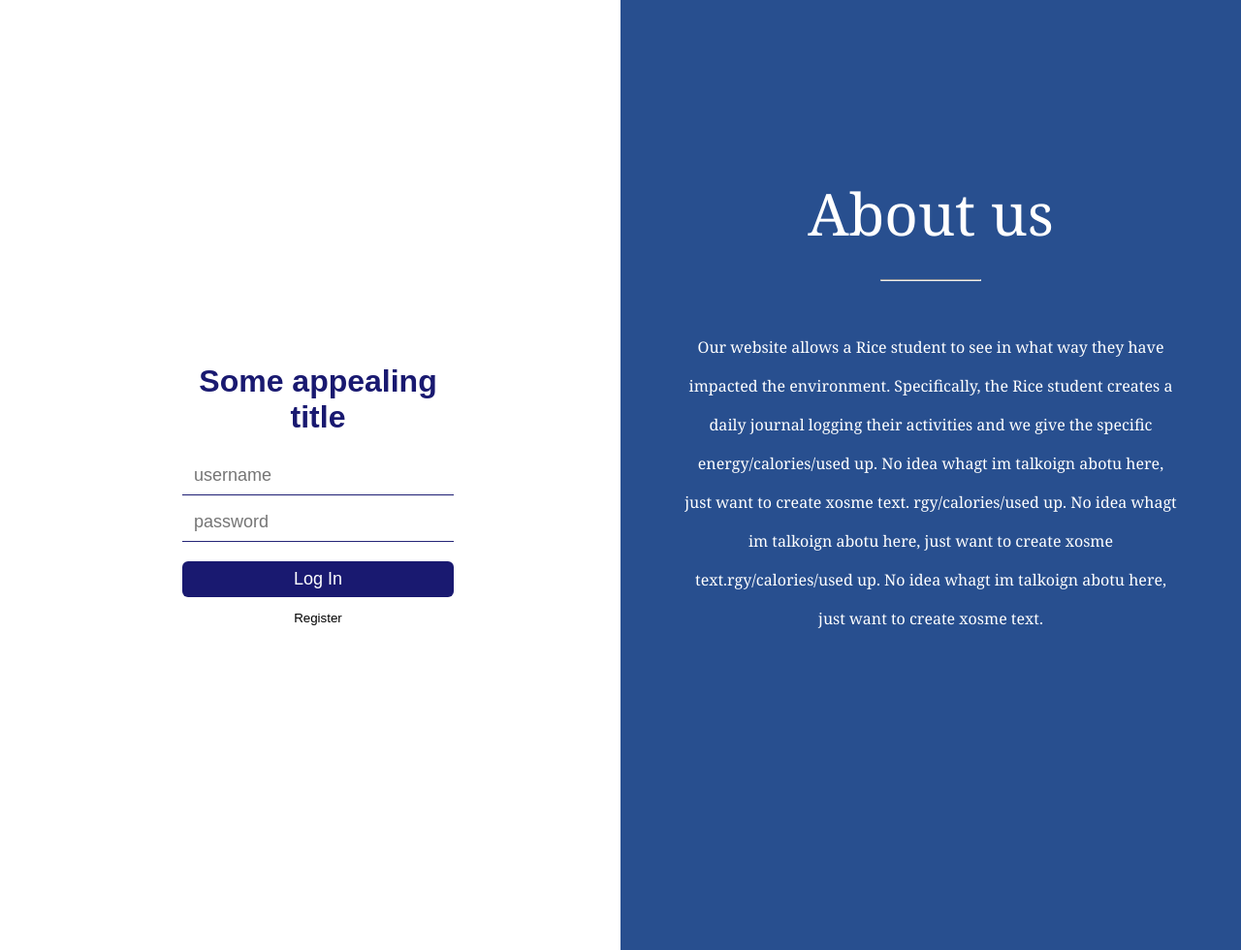
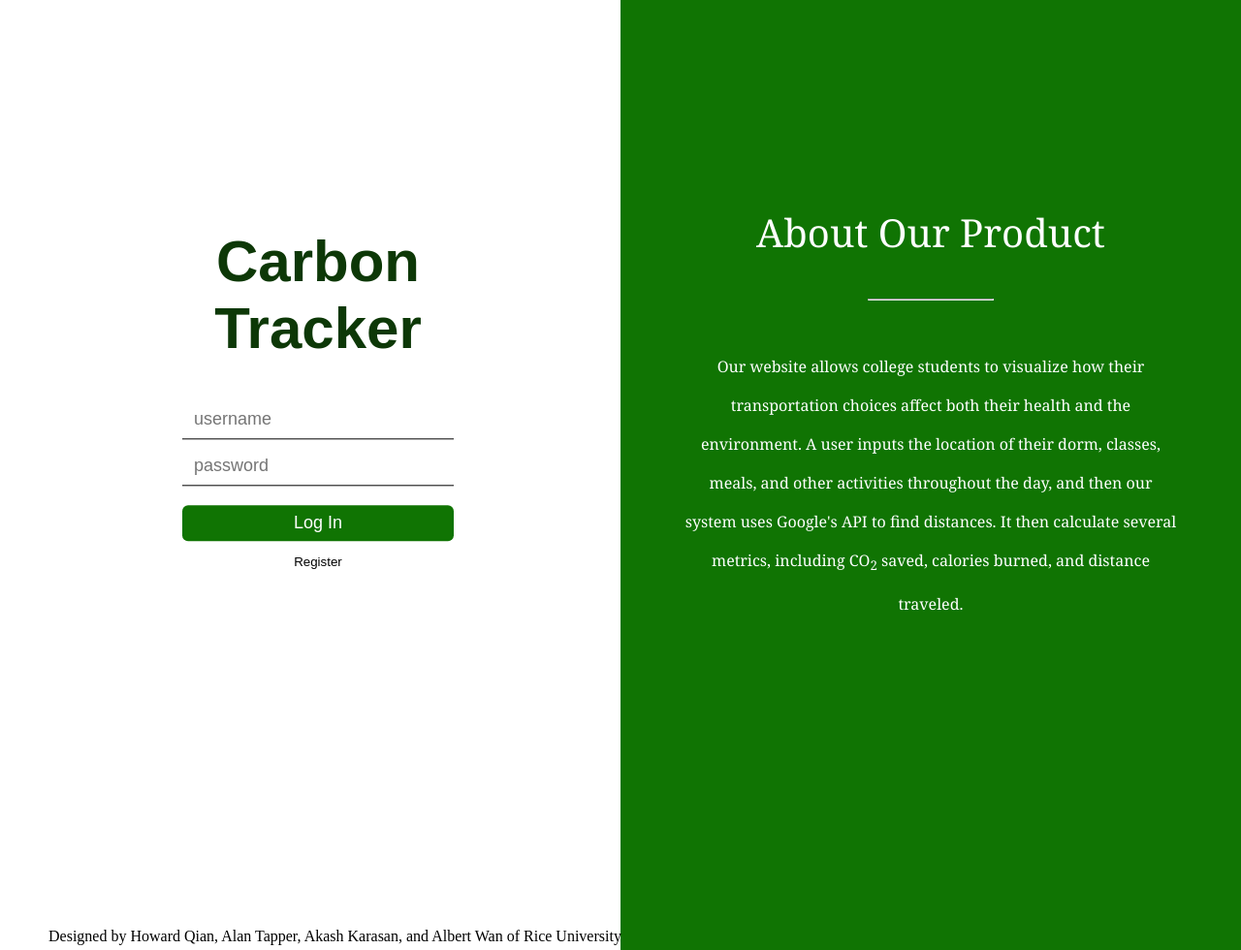
Before and after one commit to bertw2002/Carbon-Tracker, a Flask app: page / in a window 1280 px wide. Shown: the whole page at 97% size. Run offline with Flask 2, Linux system fonts and the light colour scheme.

Commit message:
Styled homepage

```diff
--- a/static/styles/homepage.css
+++ b/static/styles/homepage.css
@@ -1,6 +1,6 @@
 
 #heading {
-
+    font-size: 60px;
 }
 
 #textbox {
@@ -9,7 +9,7 @@
     font-size: 20px;
     padding: 8px 0;
     margin: 8px 0;
-    border-bottom: 1px solid #191970;
+    border-bottom: 1px solid #000000;
 }
 #textbox input {
     border: none;
@@ -24,7 +24,7 @@
     width: 100%;
     padding: 8px;
     color: #ffffff;
-    background: none #191970;
+    background: #107403;
     border: none;
     border-radius: 6px;
     font-size: 18px;
@@ -35,10 +35,10 @@
 #body1{
   width: 280px;
   position: absolute;
-  top: 50%;
+  top: 40%;
   left: 50%;
   transform: translate(-50%, -50%);
-  color: #191970;
+  color: #0d3807;
   font-family: sans-serif;
 }
 
@@ -49,17 +49,18 @@
   z-index: 1;
   top: 0;
   overflow-x: hidden;
-  padding-top: 20px;
+  padding-top: 0px;
 }
 
 .right {
   right:0;
-  background-color: #284F8F;
+  background-color: #107403;
   z-index: 0;
+  padding-top: 120px;
 }
 
 #aboutus {
-  font-size: 60px;
+  font-size: 40px;
 }
 
 br {
@@ -85,3 +86,10 @@ br {
   cursor: pointer;
   font-family: sans-serif;
 }
+
+.footer{
+  position: fixed;
+  justify-content: center;
+  bottom: 5px;
+  left: 50px;
+}
--- a/templates/homepage.html
+++ b/templates/homepage.html
@@ -9,7 +9,7 @@
   <body>
     <div class="split left">
       <div id="body1">
-        <h1 id="heading">Some appealing title</h1>
+        <h1 id="heading">Carbon Tracker</h1>
 
         <form method="POST">
           <div id="textbox">
@@ -28,18 +28,19 @@
     </div>
     <div class="split right">
       <div id="text">
-        <div id="aboutus"> About us </div>
+        <div id="aboutus">About Our Product</div>
         <br>
-        <hr style="width:20%">
+        <hr style="width:25%">
         <br>
-        <div> Our website allows a Rice student to see in what way they have impacted the environment.
-              Specifically, the Rice student creates a daily journal logging their activities and we
-              give the specific energy/calories/used up. No idea whagt im talkoign abotu here, just want
-              to create xosme text. rgy/calories/used up. No idea whagt im talkoign abotu here, just want
-              to create xosme text.rgy/calories/used up. No idea whagt im talkoign abotu here, just want
-              to create xosme text.</div>
+        <div> Our website allows college students to visualize how their transportation choices affect both their health and the environment.
+              A user inputs the location of their dorm, classes, meals, and other activities throughout the day, and then our system uses
+              Google's API to find distances. It then calculate several metrics, including CO<sub>2</sub> saved, calories burned, and distance
+              traveled.</div>
       </div>
     </div>
   </body>
+  <footer class="footer left">
+    Designed by Howard Qian, Alan Tapper, Akash Karasan, and Albert Wan of Rice University
+  </footer>
 </center>
 </html>
--- a/templates/interactivepage.html
+++ b/templates/interactivepage.html
@@ -130,7 +130,7 @@
     </datalist>
     <datalist id="modes">
       <option value="Walking"></option>
-      <option value="Biking or Skating"></option>
+      <option value="Biking"></option>
       <option value="Driving"></option>
     </datalist>
   </body>
```
